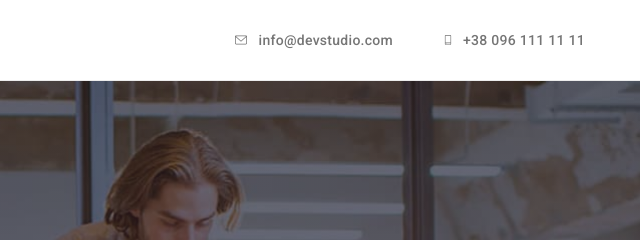
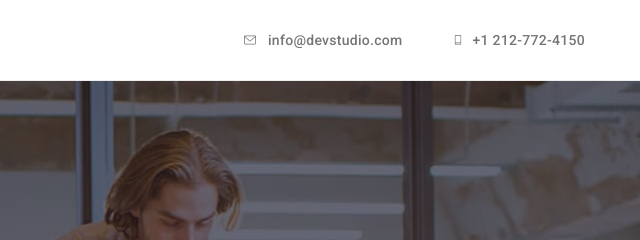
Before and after one commit to danielbercea/goit-markup-hw-06, a plain HTML site: page index.html in a window 1280 px wide. Shown: the top 240 px of the page, 640-1280 px from the left. Drawn offline with nearby package versions, Linux system fonts and the light colour scheme.

Commit message:
add phon

```diff
--- a/index.html
+++ b/index.html
@@ -52,11 +52,11 @@
             >
           </li>
           <li class="header-contact-item">
-            <a class="header-contact-link link" href="tel:+380961111111"
+            <a class="header-contact-link link" href="tel:+1 212-772-4150"
               ><svg class="contact-icon" width="10" height="16">
                 <use href="./icons.svg/symbol-defs.svg#icon-smartphone"></use>
               </svg>
-              +38 096 111 11 11</a
+              +1 212-772-4150</a
             >
           </li>
         </ul>
```
Also changed, not shown: portfolio.html (+2 -2 lines).
